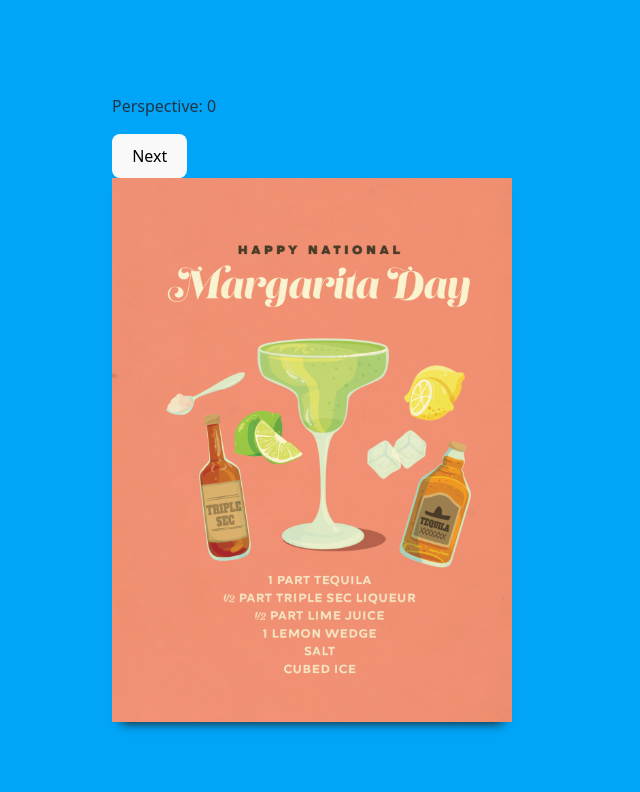
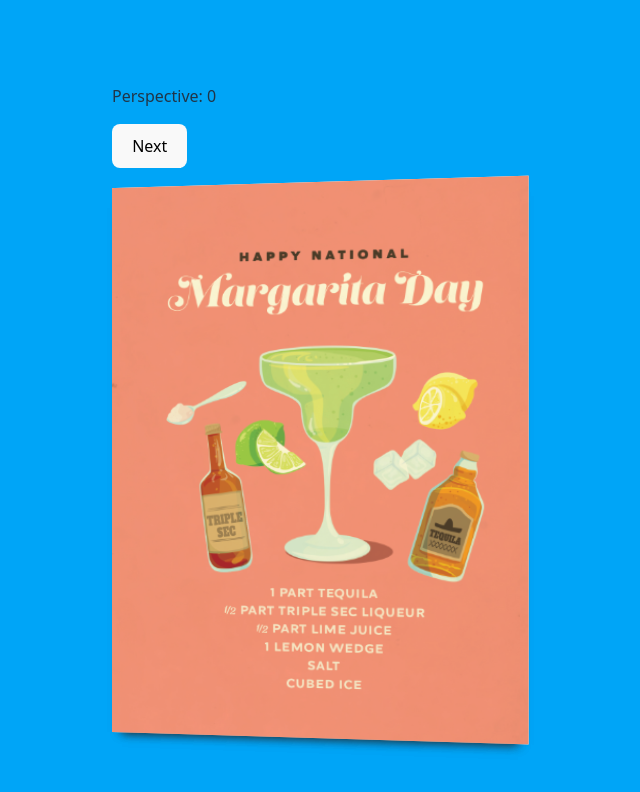
Before and after one commit to GBS-Alex/3d, a React (Vite) app: page / in a window 1280 px wide. Shown: the top 792 px of the page, without its empty margins (328-968 px from the left). Built offline with nearby package versions, Linux system fonts and the light colour scheme.

Commit message:
slight improvement to 3d appearance

```diff
--- a/src/App.css
+++ b/src/App.css
@@ -1,10 +1,6 @@
 @keyframes mainCard2to0 {
 	0% {
-		transform: rotateY(-180deg);
-		z-index: 0;
-	}
-	10% {
-		transform: rotateY(-180deg);
+		transform: rotateY(-185deg);
 		z-index: 0;
 	}
 	100% {
@@ -39,6 +35,7 @@ body {
 	justify-content: center;
 	-o-box-align: center;
 	align-items: center;
+	overflow: hidden;
 }
 .container {
 	width: 400px;
@@ -63,6 +60,11 @@ body {
 	height: 100%;
 	object-fit: cover;
 	object-position: top left;
+}
+
+.frontCard .back {
+
+	/* border: 2px solid tomato; */
 }
 
 .card {
@@ -137,6 +139,7 @@ body {
 .backCard.perspective1 {
 	transform: rotateY(0deg);
 	z-index: 0;
+
 }
 
 .backCard.perspective2 {
@@ -153,11 +156,11 @@ body {
 }
 
 .card.perspective0:not(.from-perspective2) {
-	transform: rotateY(0deg);
+	transform: rotateY(-5deg);
 	z-index: 2;
 }
 
 .backCard.perspective0:not(.from-perspective2) {
-	transform: rotateY(0deg);
+	transform: rotateY(-5deg);
 	z-index: 1;
 }
--- a/src/App.tsx
+++ b/src/App.tsx
@@ -24,8 +24,9 @@ function App() {
 	return (
 		<div>
 			<p>Perspective: {perspective}</p>
-			<button onClick={nextPerspective}>Next</button>
-			<br></br>
+			<button style={{ marginBottom: "20px" }} onClick={nextPerspective}>
+				Next
+			</button>
 			<div className="container">
 				<div
 					className={`frontCard card perspective${perspective} ${
```
